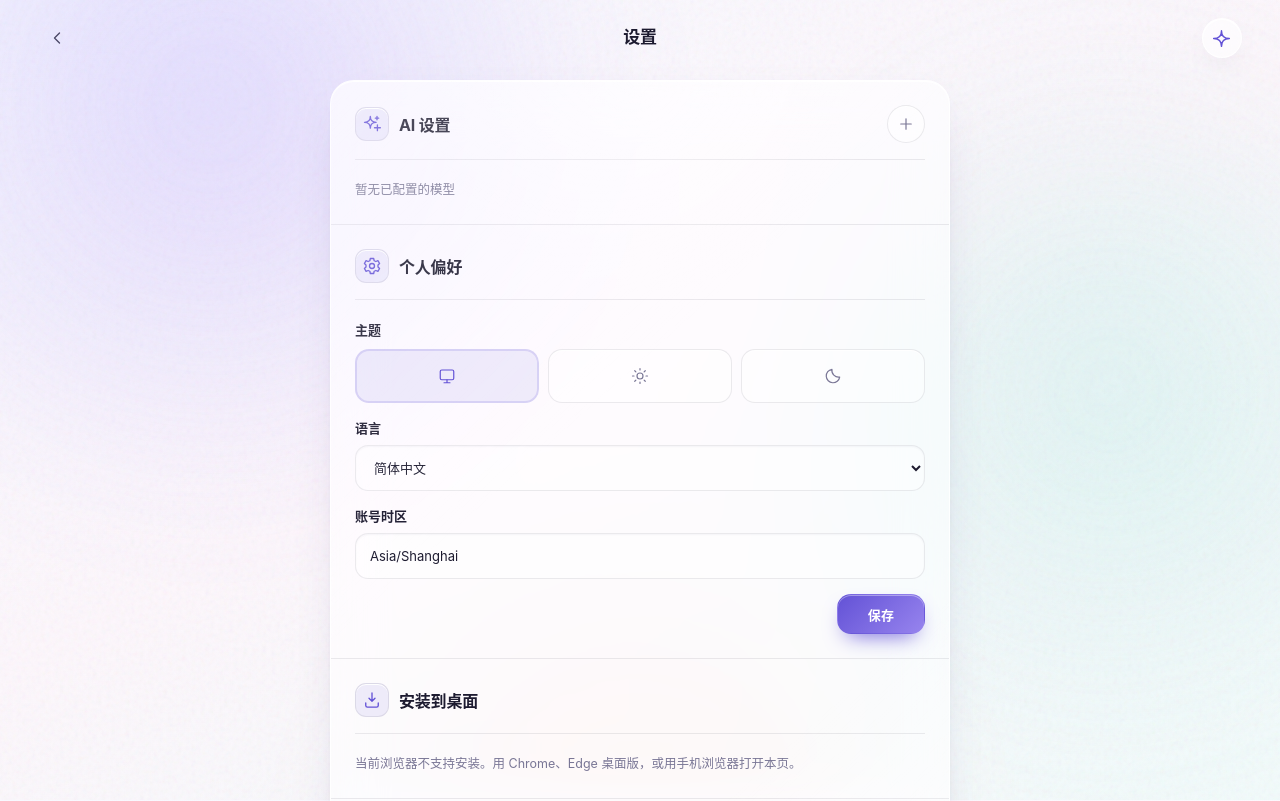
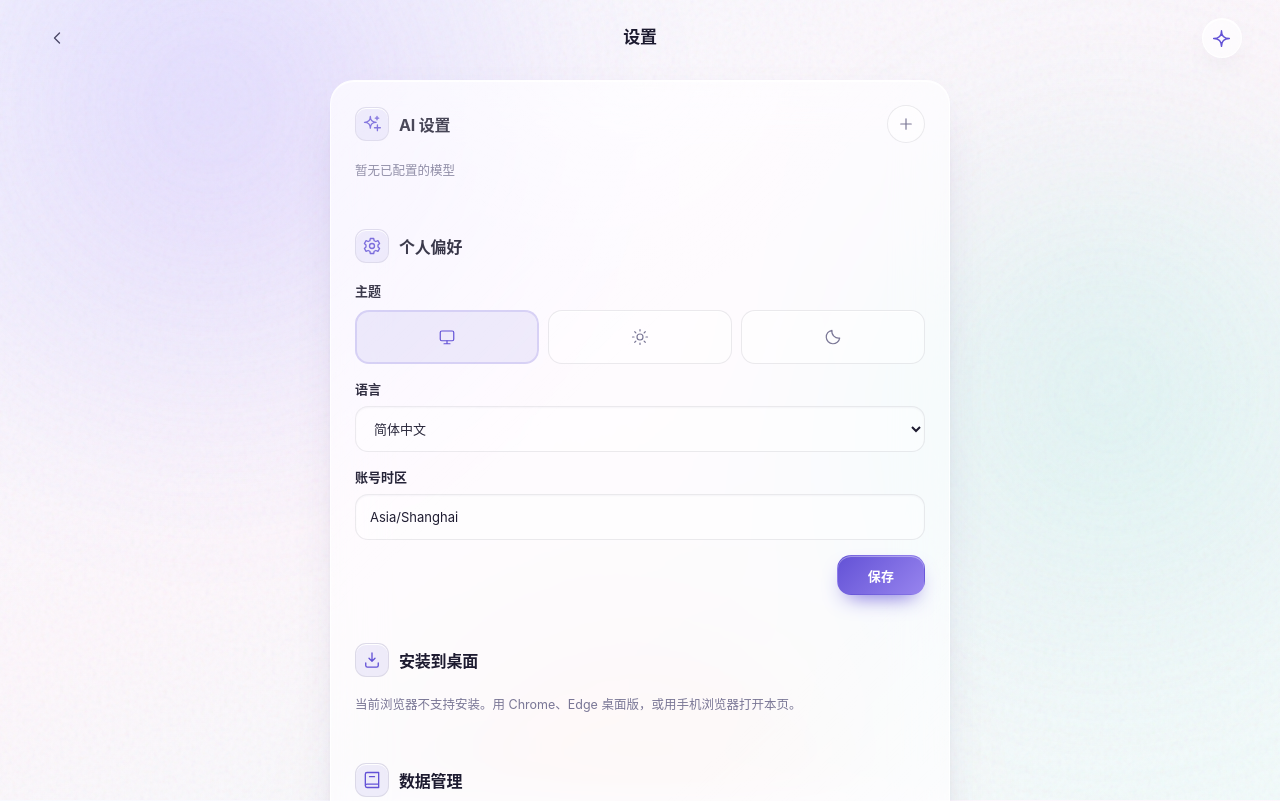
Before and after one commit to yangxl12/personalDesk, a SvelteKit app: page /settings in a window 1280 px wide. Shown: the top 801 px of the page. Built offline with nearby package versions, Linux system fonts and the light colour scheme.

Commit message:
style(settings): 去掉设置页分组分割线，改用间距区分

```diff
--- a/src/app.css
+++ b/src/app.css
@@ -777,8 +777,7 @@ dialog footer { display: flex; justify-content: flex-end; gap: 9px; padding: 15p
 
 .card.settings-panel { display: grid; gap: 0; max-width: 620px; padding: 0; margin-inline: auto; }
 .settings-block { padding: 24px; }
-.settings-block + .settings-block { border-top: 1px solid var(--line); }
-.settings-block .section-head { padding-bottom: 16px; margin-bottom: 20px; border-bottom: 1px solid var(--line); }
+.settings-block .section-head { margin-bottom: 18px; }
 .theme-picker { border: 0; padding: 0; margin: 0; min-width: 0; }
 .theme-picker legend { padding: 0; margin-bottom: 10px; font-weight: 600; font-size: 13px; }
 .theme-options { display: grid; grid-template-columns: repeat(3, minmax(0, 1fr)); gap: 9px; }
```
